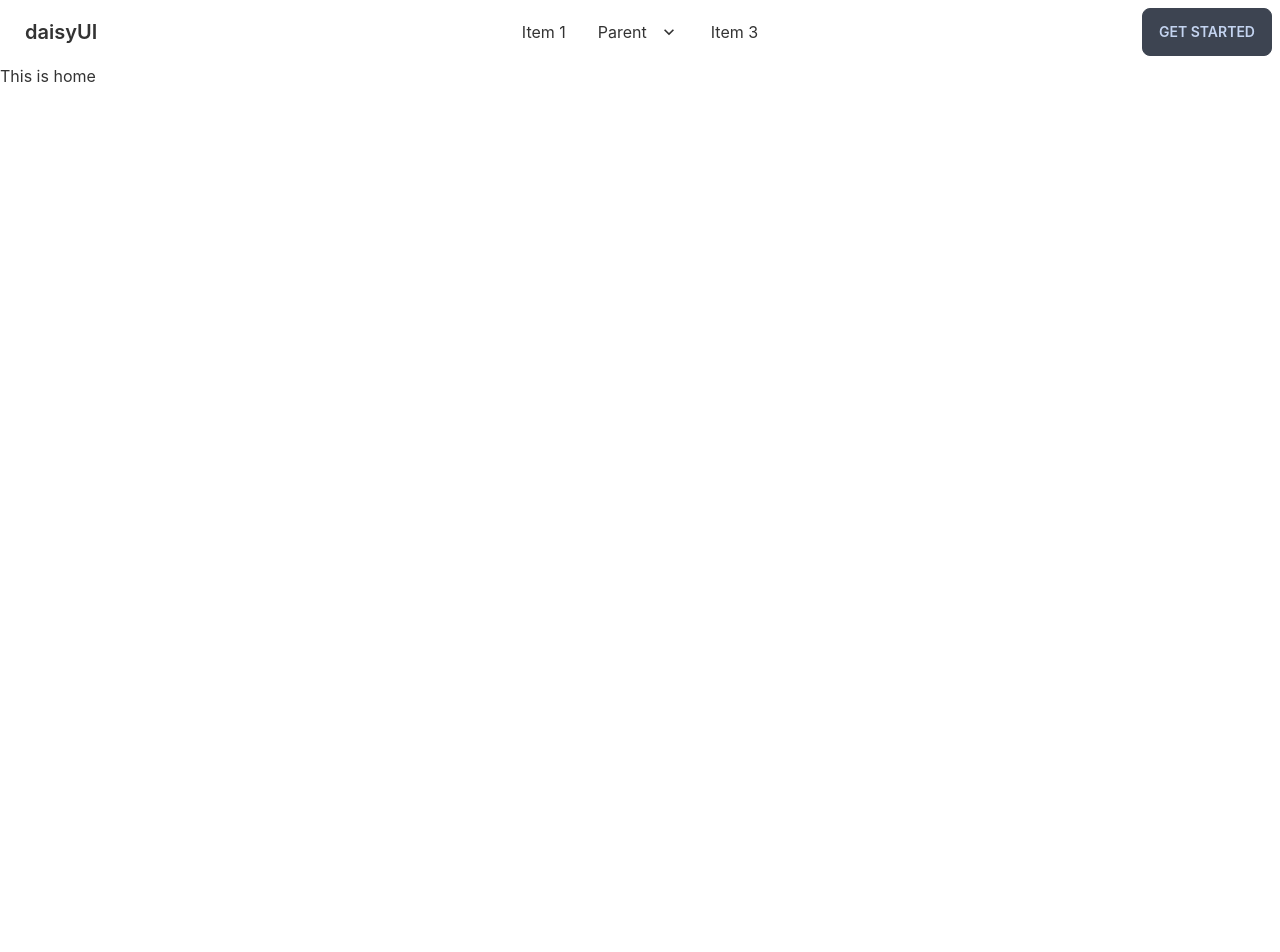
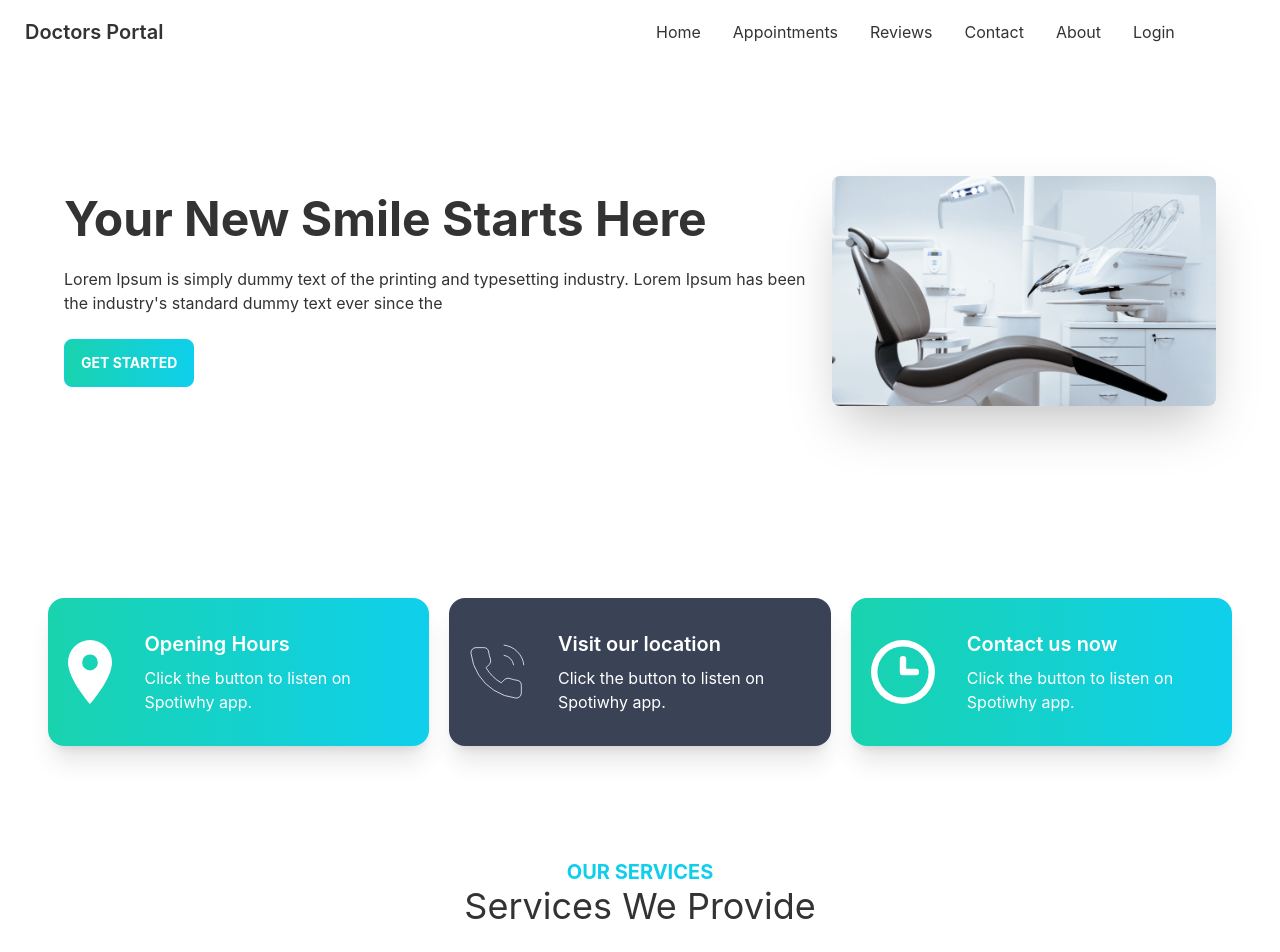
Before and after one commit to Aninditaroy/doctors-portal, a React (Create React App) app: page / in a window 1280 px wide. Shown: the top 952 px of the page. Before the commit the page ends 800 px from the top, so only its background shows below. Built offline with nearby package versions, Linux system fonts and the light colour scheme.

Commit message:
added navbar and dynamic card

```diff
--- a/src/App.js
+++ b/src/App.js
@@ -4,6 +4,7 @@ import './App.css';
 import About from './Pages/About/About';
 import Home from './Pages/Home/Home';
 import Navbar from './Pages/Shared/Navbar';
+import Login from './Pages/Login/Login';
 
 function App() {
   return (
@@ -12,7 +13,9 @@ function App() {
       <Routes>
         <Route path='/' element={<Home />}></Route>
         <Route path='/about' element={<About />}></Route>
+        <Route path='/login' element={<Login/>}></Route>
       </Routes>
+      {/* 71-6 == 7:38 min */}
     </>
   );
 }
--- /dev/null
+++ b/src/Pages/Home/Banner.js
@@ -0,0 +1,18 @@
+import React from 'react';
+import chair from './../../assets/images/chair.png';
+const Banner = () => {
+    return (
+        <div className="hero my-24 px-12" >
+            <div className="hero-content flex-col lg:flex-row-reverse">
+                <img src={chair} className="max-w-sm rounded-lg shadow-2xl w-full" alt='' />
+                <div>
+                    <h1 className="text-5xl font-bold">Your New Smile Starts Here</h1>
+                    <p className="py-6">Lorem Ipsum is simply dummy text of the printing and typesetting industry. Lorem Ipsum has been the industry's standard dummy text ever since the</p>
+                    <button className="btn btn-primary uppercase text-white font-bold bg-gradient-to-r from-secondary to-primary">Get Started</button>
+                </div>
+            </div>
+        </div>
+    );
+};
+
+export default Banner;
--- a/src/Pages/Home/Home.js
+++ b/src/Pages/Home/Home.js
@@ -1,9 +1,14 @@
 import React from 'react';
+import Banner from './Banner';
+import Info from './Info';
+import Services from './Services';
 
 const Home = () => {
     return (
         <div>
-            <h2>This is home</h2>
+         <Banner/>
+         <Info/>
+         <Services/>
         </div>
     );
 };
--- /dev/null
+++ b/src/Pages/Home/Info.js
@@ -0,0 +1,17 @@
+import React from 'react';
+import InfoCard from './InfoCard';
+import clock from '../../assets/icons/clock.svg';
+import marker from '../../assets/icons/marker.svg';
+import phone from '../../assets/icons/phone.svg';
+
+const Info = () => {
+    return (
+        <div className='grid sm:grid-cols-1 lg:grid-cols-3 gap-5 px-12'>
+            <InfoCard bgClass='bg-gradient-to-r from-secondary to-primary' cardTitle="Opening Hours" img={marker}/>
+            <InfoCard bgClass='bg-accent'  cardTitle="Visit our location" img={phone}/>
+            <InfoCard bgClass='bg-gradient-to-r from-secondary to-primary' cardTitle="Contact us now" img={clock}/>
+        </div>
+    );
+};
+
+export default Info;
--- /dev/null
+++ b/src/Pages/Home/InfoCard.js
@@ -0,0 +1,15 @@
+import React from 'react';
+
+const InfoCard = ({ img, cardTitle, bgClass }) => {
+    return (
+        <div class={`card lg:card-side shadow-xl mt-20  ${bgClass}`}>
+            <figure className='pl-5'><img src={img} alt="Album" /></figure>
+            <div class="card-body text-white">
+                <h2 class="card-title">{cardTitle}</h2>
+                <p>Click the button to listen on Spotiwhy app.</p>
+            </div>
+        </div>
+    );
+};
+
+export default InfoCard;
--- /dev/null
+++ b/src/Pages/Home/Service.js
@@ -0,0 +1,20 @@
+import React from 'react';
+
+const Service = () => {
+    return (
+        <div class="card w-96 bg-base-100 shadow-xl">
+            <figure class="px-10 pt-10">
+                <img src="https://api.lorem.space/image/shoes?w=400&h=225" alt="Shoes" class="rounded-xl" />
+            </figure>
+            <div class="card-body items-center text-center">
+                <h2 class="card-title">Shoes!</h2>
+                <p>If a dog chews shoes whose shoes does he choose?</p>
+                <div class="card-actions">
+                    <button class="btn btn-primary">Buy Now</button>
+                </div>
+            </div>
+        </div>
+    );
+};
+
+export default Service;
--- /dev/null
+++ b/src/Pages/Home/Services.js
@@ -0,0 +1,47 @@
+import React from 'react';
+import floride from '../../assets/images/fluoride.png';
+import cavity from '../../assets/images/cavity.png';
+import whitening from '../../assets/images/whitening.png';
+import Service from './Service';
+const Services = () => {
+    const services = [
+        {
+            _id: 1,
+            name: 'Floride Treatement',
+            description: 'Lorem Ipsum is simply dummy printing and typesetting indust Ipsum has been the',
+            img: floride
+        },
+        {
+            _id: 2,
+            name: 'Cavity Filling',
+            description: 'Lorem Ipsum is simply dummy printing and typesetting indust Ipsum has been the',
+            img: cavity
+        },
+        {
+            _id: 3,
+            name: 'Teeth Whitening',
+            description: 'Lorem Ipsum is simply dummy printing and typesetting indust Ipsum has been the',
+            img: whitening
+        },
+    ]
+    return (
+        <div>
+            <div className='my-28 text-center'>
+                <div className='text-center mb-16'>
+                    <h3 className='text-primary text-xl font-bold uppercase'>Our Services</h3>
+                    <h2 className='text-4xl'>Services We Provide</h2>
+                </div>
+            </div>
+            <div>
+                {
+                    services.map(service => <Service
+                    key={service._id}
+                    service={service}
+                    />)
+                }
+            </div>
+        </div>
+    );
+};
+
+export default Services;
--- /dev/null
+++ b/src/Pages/Login/Login.js
@@ -0,0 +1,11 @@
+import React from 'react';
+
+const Login = () => {
+    return (
+        <div>
+            <h1>This is login page</h1>
+        </div>
+    );
+};
+
+export default Login;
--- a/src/Pages/Shared/Navbar.js
+++ b/src/Pages/Shared/Navbar.js
@@ -1,49 +1,33 @@
 import React from 'react';
+import { Link } from 'react-router-dom';
 
 const Navbar = () => {
+    const menuItems = <>
+        <li><Link to='/'>Home</Link></li>
+        <li><Link to='/appointments'>Appointments</Link></li>
+        <li><Link to='/reviews'>Reviews</Link></li>
+        <li><Link to='/contact'>Contact</Link></li>
+        <li><Link to='/about'>About</Link></li>
+        <li><Link to='/login'>Login</Link></li>
+    </>
     return (
         <div>
-            <div class="navbar bg-base-100">
-                <div class="navbar-start">
-                    <div class="dropdown">
-                        <label tabindex="0" class="btn btn-ghost lg:hidden">
-                            <svg xmlns="http://www.w3.org/2000/svg" class="h-5 w-5" fill="none" viewBox="0 0 24 24" stroke="currentColor"><path stroke-linecap="round" stroke-linejoin="round" stroke-width="2" d="M4 6h16M4 12h8m-8 6h16" /></svg>
+            <div className="navbar bg-base-100">
+                <div className="navbar-start">
+                    <div className="dropdown">
+                        <label tabIndex="0" className="btn btn-ghost lg:hidden">
+                            <svg xmlns="http://www.w3.org/2000/svg" className="h-5 w-5" fill="none" viewBox="0 0 24 24" stroke="currentColor"><path strokeLinecap="round" strokeLinejoin="round" strokeWidth="2" d="M4 6h16M4 12h8m-8 6h16" /></svg>
                         </label>
-                        <ul tabindex="0" class="menu menu-compact dropdown-content mt-3 p-2 shadow bg-base-100 rounded-box w-52">
-                            <li><a>Item 1</a></li>
-                            <li tabindex="0">
-                                <a class="justify-between">
-                                    Parent
-                                    <svg class="fill-current" xmlns="http://www.w3.org/2000/svg" width="24" height="24" viewBox="0 0 24 24"><path d="M8.59,16.58L13.17,12L8.59,7.41L10,6L16,12L10,18L8.59,16.58Z" /></svg>
-                                </a>
-                                <ul class="p-2">
-                                    <li><a>Submenu 1</a></li>
-                                    <li><a>Submenu 2</a></li>
-                                </ul>
-                            </li>
-                            <li><a>Item 3</a></li>
+                        <ul tabindex="0" className="menu menu-compact dropdown-content mt-3 p-2 shadow bg-base-100 rounded-box w-52">
+                            {menuItems}
                         </ul>
                     </div>
-                    <a class="btn btn-ghost normal-case text-xl">daisyUI</a>
+                    <Link className="btn btn-ghost normal-case text-xl" to='/'>Doctors Portal</Link>
                 </div>
-                <div class="navbar-center hidden lg:flex">
-                    <ul class="menu menu-horizontal p-0">
-                        <li><a>Item 1</a></li>
-                        <li tabindex="0">
-                            <a>
-                                Parent
-                                <svg class="fill-current" xmlns="http://www.w3.org/2000/svg" width="20" height="20" viewBox="0 0 24 24"><path d="M7.41,8.58L12,13.17L16.59,8.58L18,10L12,16L6,10L7.41,8.58Z" /></svg>
-                            </a>
-                            <ul class="p-2">
-                                <li><a>Submenu 1</a></li>
-                                <li><a>Submenu 2</a></li>
-                            </ul>
-                        </li>
-                        <li><a>Item 3</a></li>
+                <div className="navbar-center hidden lg:flex">
+                    <ul className="menu menu-horizontal p-0">
+                        {menuItems}
                     </ul>
-                </div>
-                <div class="navbar-end">
-                    <a class="btn">Get started</a>
                 </div>
             </div>
         </div>
```
